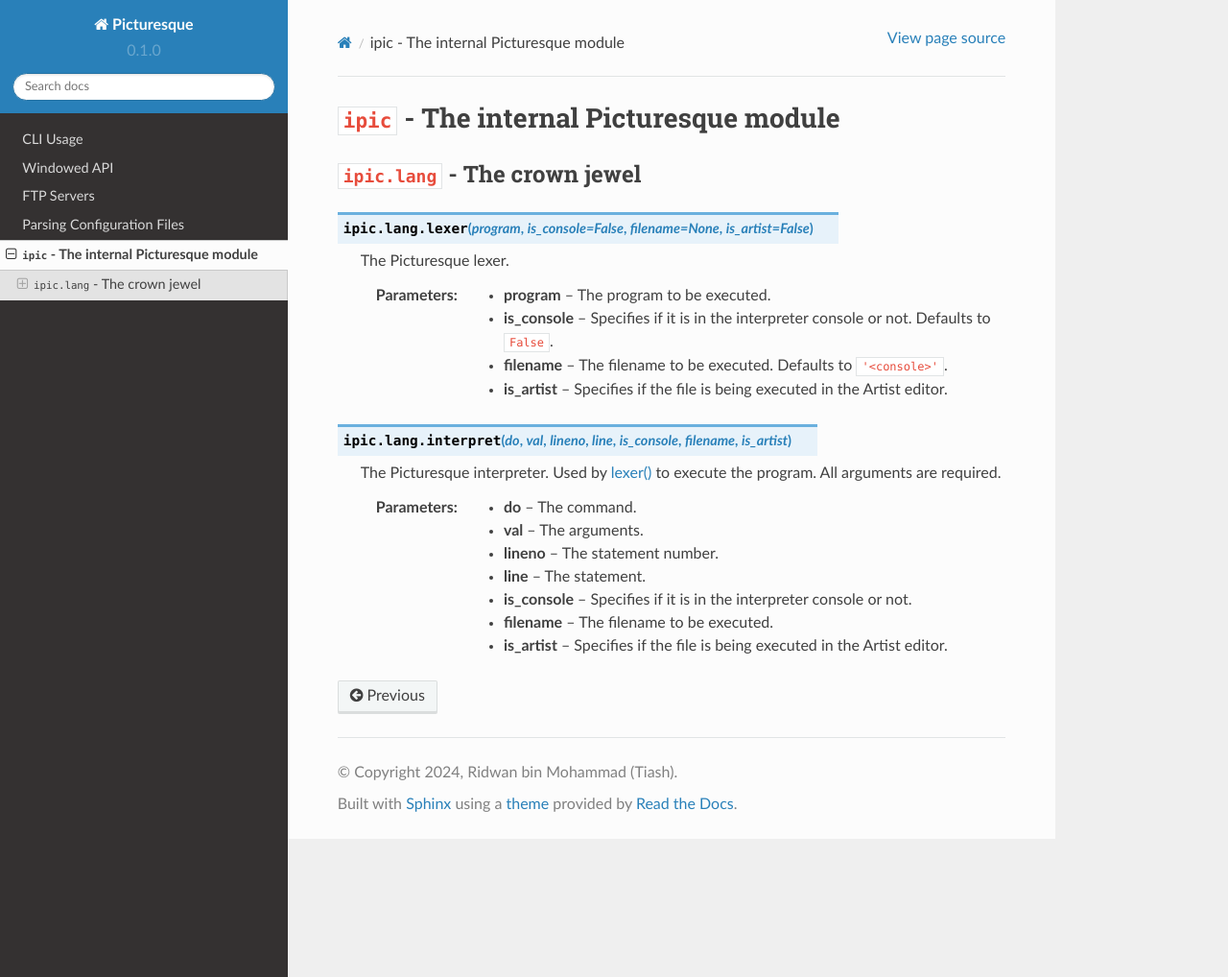
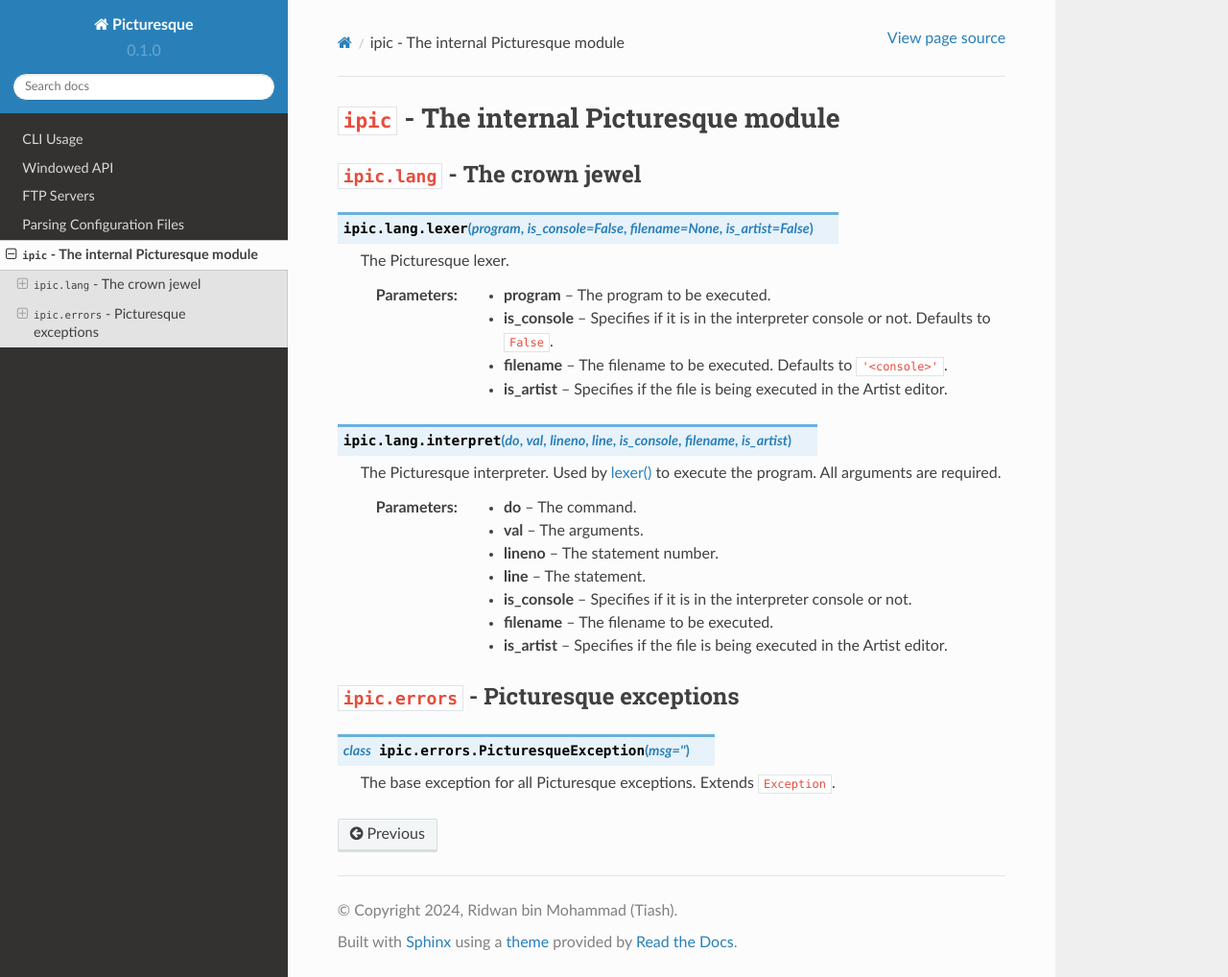
Before and after one commit to tiashDev/pic-docs, a Sphinx documentation site: the page built from docs/source/ipic.rst, in a window 1280 px wide and 1018 px high. Shown: the whole window at 96% size. Built offline with Sphinx 7.4.7 and the Read the Docs theme 2.0.0, drawn with Linux system fonts in a browser that asks for light colours.

Commit message:
Update ipic.rst

```diff
--- a/docs/source/ipic.rst
+++ b/docs/source/ipic.rst
@@ -26,3 +26,11 @@
    :param is_console: Specifies if it is in the interpreter console or not.
    :param filename: The filename to be executed.
    :param is_artist: Specifies if the file is being executed in the Artist editor.
+
+``ipic.errors`` - Picturesque exceptions
+----------------------------------------
+
+.. class:: PicturesqueException(msg='')
+   :module: ipic.errors
+
+   The base exception for all Picturesque exceptions. Extends ``Exception``.
```
